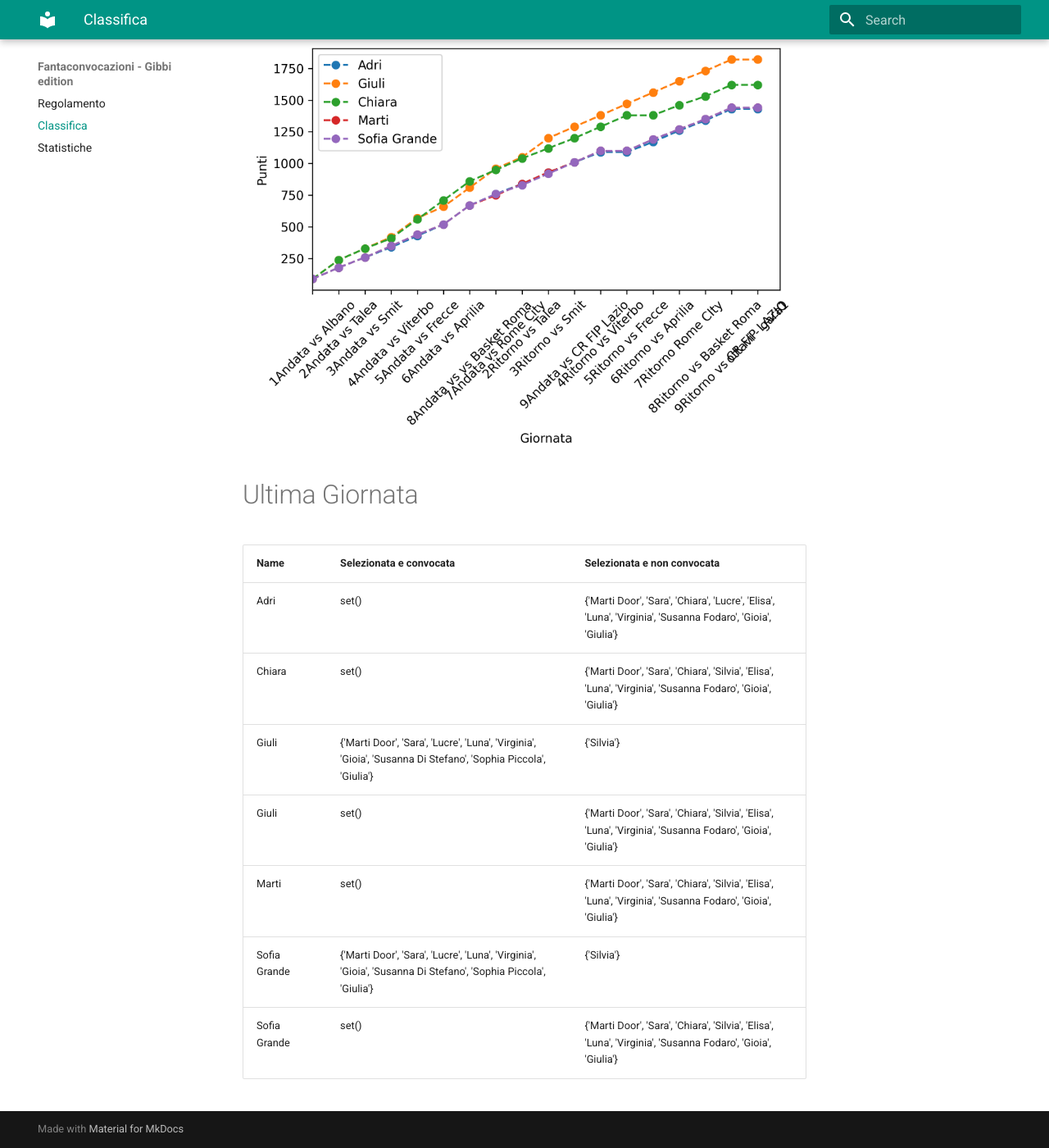
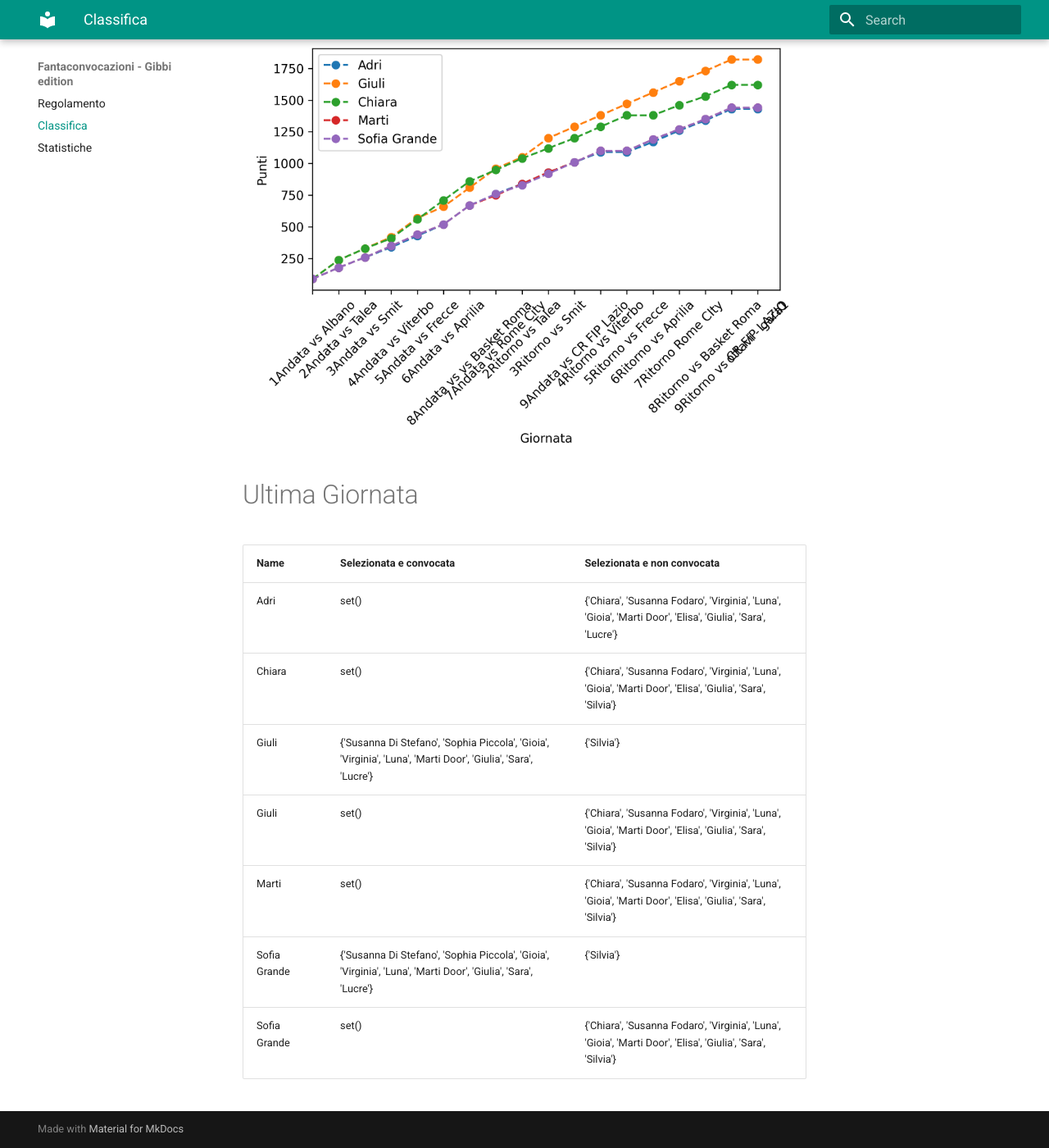
Before and after one commit to martinig94/fantagibbi, an MkDocs documentation site: the page built from docs/Classifica.md, in a window 1280 px wide and 1400 px high, scrolled down 565 px. Shown: the whole window at 82% size. Built offline with MkDocs 1.6.1 and Material for MkDocs 9.7.7, drawn with Linux system fonts in a browser that asks for light colours.

Commit message:
Auto-update from main.py

```diff
--- a/docs/Classifica.md
+++ b/docs/Classifica.md
@@ -18,11 +18,11 @@
 <!-- START_TABLE CORRECT -->
 | Name         | Selezionata e convocata                                                                                        | Selezionata e non convocata                                                                                  |
 |:-------------|:---------------------------------------------------------------------------------------------------------------|:-------------------------------------------------------------------------------------------------------------|
-| Adri         | set()                                                                                                          | {'Marti Door', 'Sara', 'Chiara', 'Lucre', 'Elisa', 'Luna', 'Virginia', 'Susanna Fodaro', 'Gioia', 'Giulia'}  |
-| Chiara       | set()                                                                                                          | {'Marti Door', 'Sara', 'Chiara', 'Silvia', 'Elisa', 'Luna', 'Virginia', 'Susanna Fodaro', 'Gioia', 'Giulia'} |
-| Giuli        | {'Marti Door', 'Sara', 'Lucre', 'Luna', 'Virginia', 'Gioia', 'Susanna Di Stefano', 'Sophia Piccola', 'Giulia'} | {'Silvia'}                                                                                                   |
-| Giuli        | set()                                                                                                          | {'Marti Door', 'Sara', 'Chiara', 'Silvia', 'Elisa', 'Luna', 'Virginia', 'Susanna Fodaro', 'Gioia', 'Giulia'} |
-| Marti        | set()                                                                                                          | {'Marti Door', 'Sara', 'Chiara', 'Silvia', 'Elisa', 'Luna', 'Virginia', 'Susanna Fodaro', 'Gioia', 'Giulia'} |
-| Sofia Grande | {'Marti Door', 'Sara', 'Lucre', 'Luna', 'Virginia', 'Gioia', 'Susanna Di Stefano', 'Sophia Piccola', 'Giulia'} | {'Silvia'}                                                                                                   |
-| Sofia Grande | set()                                                                                                          | {'Marti Door', 'Sara', 'Chiara', 'Silvia', 'Elisa', 'Luna', 'Virginia', 'Susanna Fodaro', 'Gioia', 'Giulia'} |
+| Adri         | set()                                                                                                          | {'Chiara', 'Susanna Fodaro', 'Virginia', 'Luna', 'Gioia', 'Marti Door', 'Elisa', 'Giulia', 'Sara', 'Lucre'}  |
+| Chiara       | set()                                                                                                          | {'Chiara', 'Susanna Fodaro', 'Virginia', 'Luna', 'Gioia', 'Marti Door', 'Elisa', 'Giulia', 'Sara', 'Silvia'} |
+| Giuli        | {'Susanna Di Stefano', 'Sophia Piccola', 'Gioia', 'Virginia', 'Luna', 'Marti Door', 'Giulia', 'Sara', 'Lucre'} | {'Silvia'}                                                                                                   |
+| Giuli        | set()                                                                                                          | {'Chiara', 'Susanna Fodaro', 'Virginia', 'Luna', 'Gioia', 'Marti Door', 'Elisa', 'Giulia', 'Sara', 'Silvia'} |
+| Marti        | set()                                                                                                          | {'Chiara', 'Susanna Fodaro', 'Virginia', 'Luna', 'Gioia', 'Marti Door', 'Elisa', 'Giulia', 'Sara', 'Silvia'} |
+| Sofia Grande | {'Susanna Di Stefano', 'Sophia Piccola', 'Gioia', 'Virginia', 'Luna', 'Marti Door', 'Giulia', 'Sara', 'Lucre'} | {'Silvia'}                                                                                                   |
+| Sofia Grande | set()                                                                                                          | {'Chiara', 'Susanna Fodaro', 'Virginia', 'Luna', 'Gioia', 'Marti Door', 'Elisa', 'Giulia', 'Sara', 'Silvia'} |
 <!-- END_TABLE CORRECT -->
```
